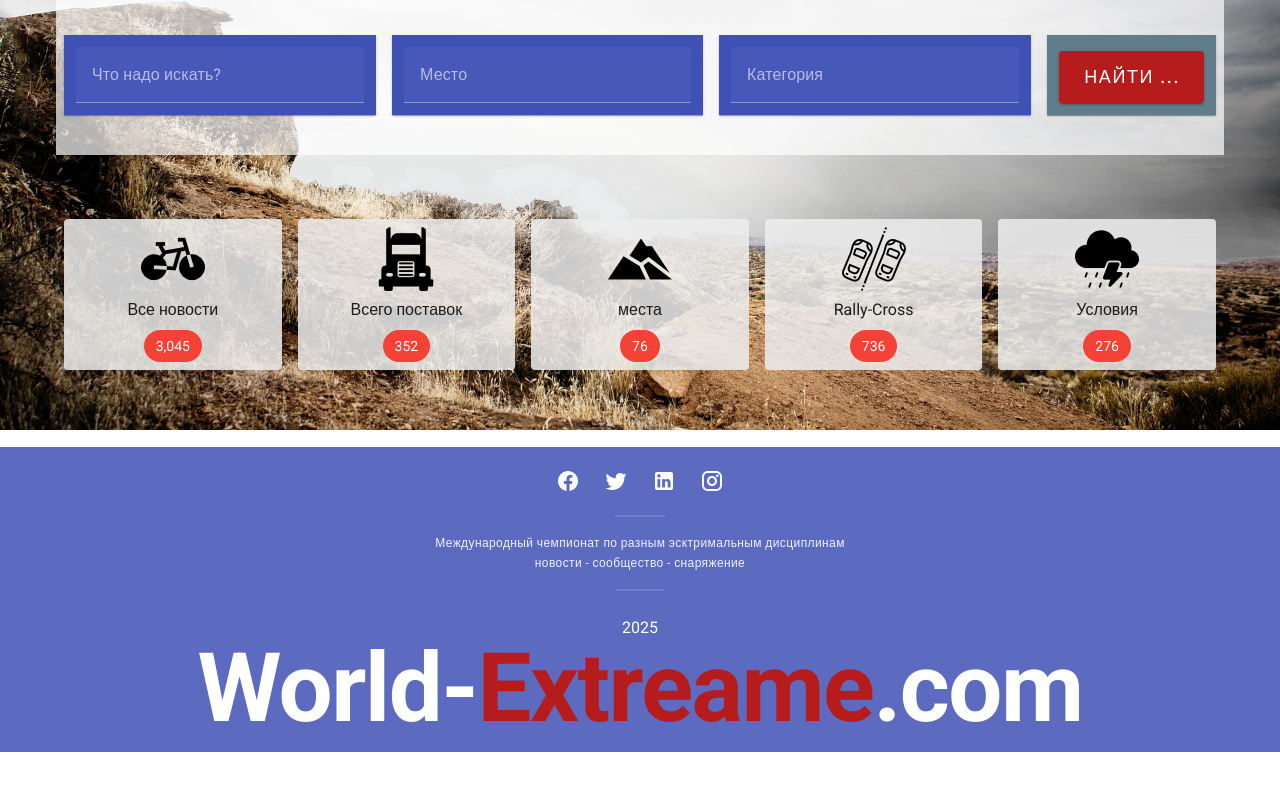
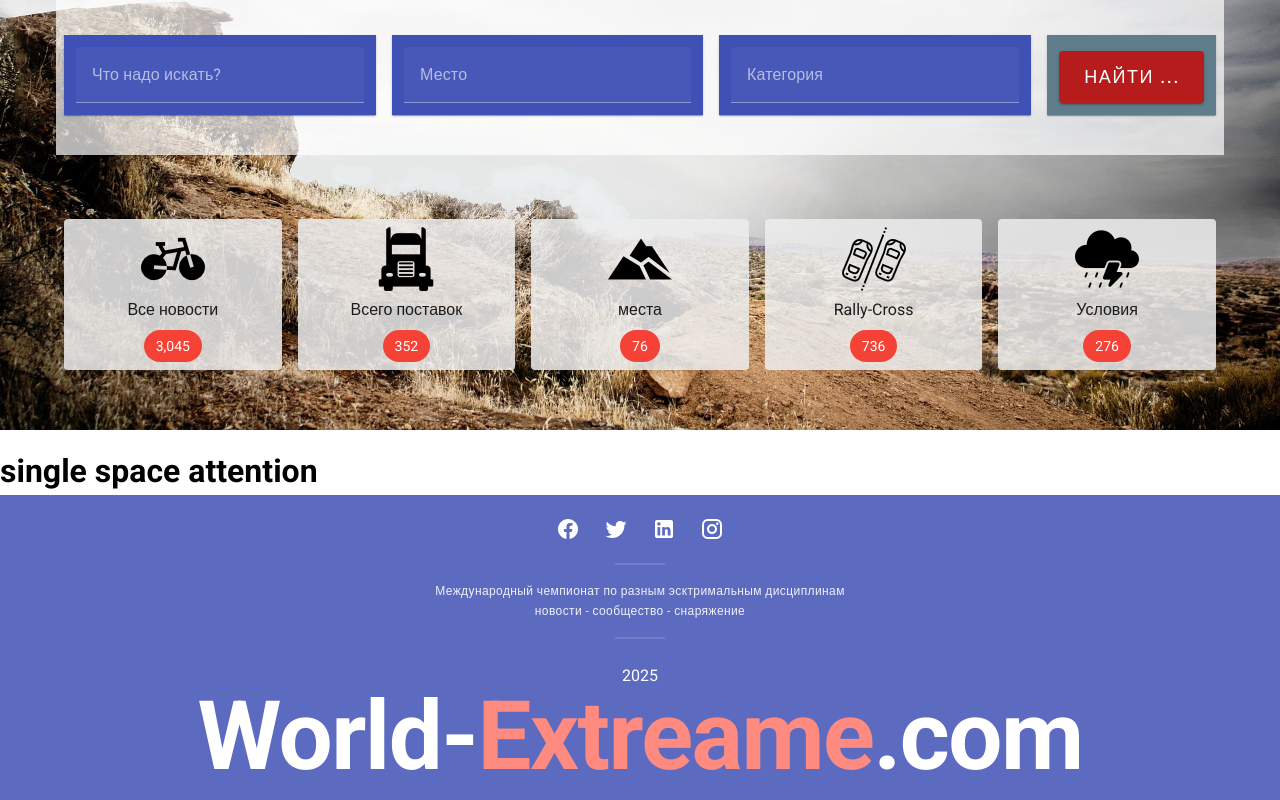
Before and after one commit to Viacheslav1998/world-extreame, a Vue app in the folder frontend/: page /single in a window 1280 px wide. Shown: the part 353-1153 px from the top of the page. Before the commit the page ends 1105 px from the top, so only its background shows below. Built offline with nearby package versions, Linux system fonts and the light colour scheme.

Commit message:
feat: test post

```diff
--- a/frontend/src/components/Footer.vue
+++ b/frontend/src/components/Footer.vue
@@ -22,7 +22,7 @@
     <v-divider></v-divider>
     <div>
        {{ new Date().getFullYear() }} <br>
-      <span class="text-h1 font-weight-bold">World-<span class="text-red-darken-4">Extreame</span>.com</span>
+      <span class="text-h1 font-weight-bold">World-<span class="text-red-accent-1">Extreame</span>.com</span>
     </div>
   </v-footer>
 </template>
--- /dev/null
+++ b/frontend/src/pages/Single.vue
@@ -0,0 +1,6 @@
+<template>
+<h1>single space attention</h1>
+</template>
+
+<style scoped>
+</style>
--- a/frontend/src/router/index.ts
+++ b/frontend/src/router/index.ts
@@ -2,6 +2,7 @@ import { createRouter, createWebHistory } from 'vue-router'
 import type { RouteRecordRaw } from 'vue-router'
 
 import Home from "../pages/Home.vue"
+import Single from "../pages/Single.vue"
 
 const routes: Array<RouteRecordRaw> = [
   {
@@ -9,6 +10,12 @@ const routes: Array<RouteRecordRaw> = [
     name: 'Home',
     component: Home
   },
+  // single{id}/{name}
+  {
+    path: '/single',
+    name: 'single',
+    component: Single
+  }
 ]
 
 const router = createRouter({
```
